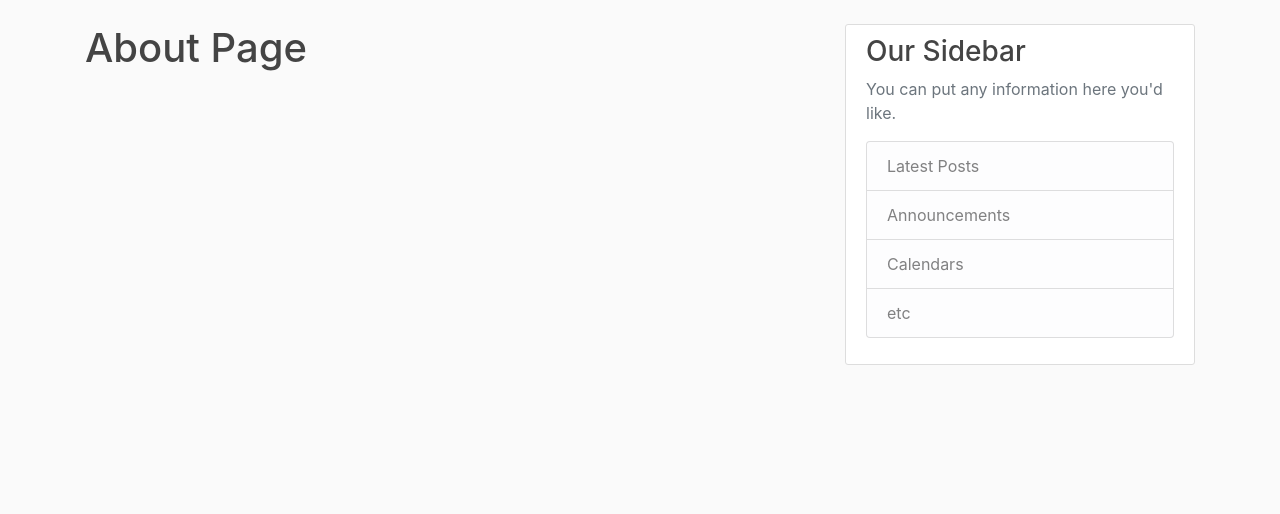
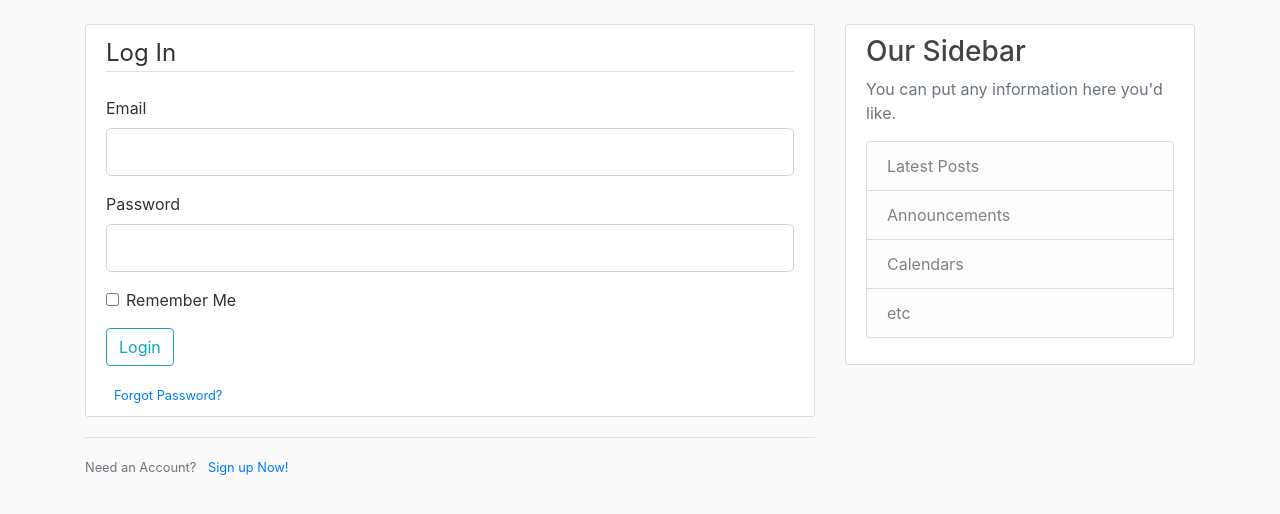
Before and after one commit to KrisTheCanadian/Web-Application-Blog-Project, a Flask app: page /login in a window 1280 px wide. Shown: the part 56-570 px from the top of the page. Run offline with Flask 2, Linux system fonts and the light colour scheme; parts of the project's set-up code (start-up, migrations or seed data) failed here and were passed over; some libraries are stand-ins or nearby versions.

Commit message:
login handling

```diff
--- a/app.py
+++ b/app.py
@@ -41,9 +41,15 @@ def register():
     return render_template('register.html', title='Register', form=form)
 
 
-@app.route('/login')
+@app.route('/login', methods=['GET', 'POST'])
 def login():
     form = LoginForm()
+    if form.validate_on_submit():
+        if form.email.data == 'admin@blog.com' and form.password.data == 'password123':
+            flash('You have successfully logged in!', 'success')
+            return redirect(url_for('home'))
+        else:
+            flash('Login Unsuccessful. Please check username and password', 'danger')
     return render_template('login.html', title='Login', form=form)
 
 
--- a/forms.py
+++ b/forms.py
@@ -14,6 +14,5 @@ class RegistrationForm(FlaskForm):
 class LoginForm(FlaskForm):
     email = StringField('Email', validators=[DataRequired(), Email()])
     password = PasswordField('Password', validators=[DataRequired(), Length(min=8)])
-    confirm_password = PasswordField('Password', validators=[DataRequired(), Length(min=8)])
     remember = BooleanField('Remember Me')
     submit = SubmitField('Login')
--- a/templates/base.html
+++ b/templates/base.html
@@ -32,13 +32,13 @@
       </button>
       <div class="collapse navbar-collapse" id="navbarToggle">
         <div class="navbar-nav mr-auto">
-          <a class="nav-item nav-link" href="/">Home</a>
-          <a class="nav-item nav-link" href="/about">About</a>
+          <a class="nav-item nav-link" href="{{ url_for('home') }}">Home</a>
+          <a class="nav-item nav-link" href="{{ url_for('about') }}">About</a>
         </div>
         <!-- Navbar Right Side -->
         <div class="navbar-nav">
-          <a class="nav-item nav-link" href="/login">Login</a>
-          <a class="nav-item nav-link" href="/register">Register</a>
+          <a class="nav-item nav-link" href="{{ url_for('login') }}">Login</a>
+          <a class="nav-item nav-link" href="{{url_for('register')}}">Register</a>
         </div>
       </div>
     </div>
--- a/templates/login.html
+++ b/templates/login.html
@@ -1,4 +1,52 @@
 {% extends 'base.html' %}
 {% block content %}
-    <h1>About Page</h1>
+    <div class="content-section">
+        <form action="" method="post">
+            {{ form.hidden_tag() }}
+            <fieldset class="form-group">
+                <legend class="border-bottom mb-4">Log In</legend>
+                <div class="form-group">
+                    {{ form.email.label(class="form-control-label") }}
+                    {% if form.email.errors %}
+                        {{ form.email(class="form-control form-control-lg is-invalid") }}
+                        <div class="invalid-feedback">
+                            {% for error in form.email.errors %}
+                                <span>{{ error }}</span>
+                            {% endfor %}
+                        </div>
+                    {% else %}
+                        {{ form.email(class="form-control form-control-lg") }}
+                    {% endif %}
+                </div>
+                <div class="form-group">
+                    {{ form.password.label(class="form-control-label") }}
+                    {% if form.password.errors %}
+                        {{ form.password(class="form-control form-control-lg is-invalid") }}
+                        <div class="invalid-feedback">
+                            {% for error in form.password.errors %}
+                                <span>{{ error }}</span>
+                            {% endfor %}
+                        </div>
+                    {% else %}
+                        {{ form.password(class="form-control form-control-lg") }}
+                    {% endif %}
+                </div>
+            <div class="form-check">
+                {{ form.remember(class="form-check-input") }}
+                {{ form.remember.label(class="form-check-label") }}
+            </div>
+            </fieldset>
+            <div class="form-group">
+                {{ form.submit(class="btn btn-outline-info") }}
+            </div>
+            <small class="test-muted ml-2">
+                <a href="#">Forgot Password?</a>
+            </small>
+        </form>
+    </div>
+    <div class="border-top pt-3">
+        <small class="text-muted">
+            Need an Account? <a class="ml-2" href="{{ url_for('register') }}">Sign up Now!</a>
+        </small>
+    </div>
 {% endblock %}
```
Also changed, not shown: templates/register.html (+41 -4 lines).
